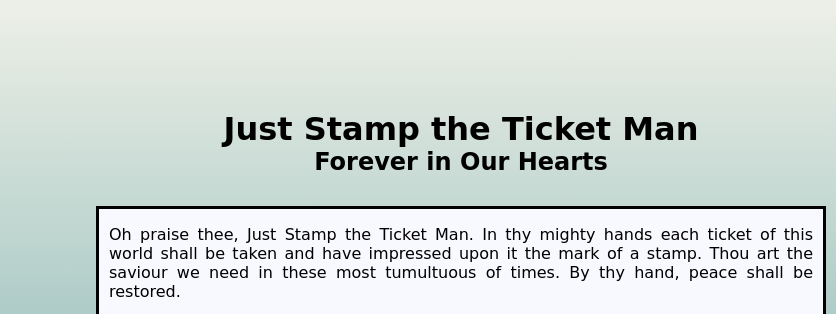
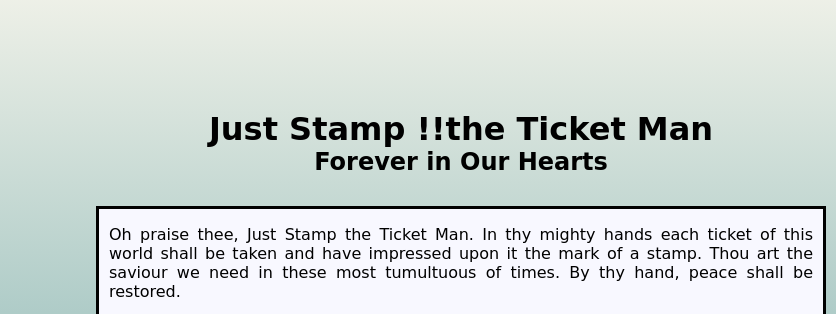
Before and after one commit to AlsieB/AlsieB.github.io, a plain HTML site: page Tribute/TributePage.html in a window 1280 px wide. Shown: the part 88-402 px from the top of the page, 444-1280 px from the left. Drawn offline with Linux system fonts and the light colour scheme; a web font is replaced by a local one.

Commit message:
Update TributePage.html

```diff
--- a/Tribute/TributePage.html
+++ b/Tribute/TributePage.html
@@ -7,7 +7,7 @@
 <body>
     <main id="main">
         <header id="title">
-            <h1>Just Stamp the Ticket Man</h1>
+            <h1>Just Stamp !!the Ticket Man</h1>
             <h2>Forever in Our Hearts</h2>
         </header>
 
```
